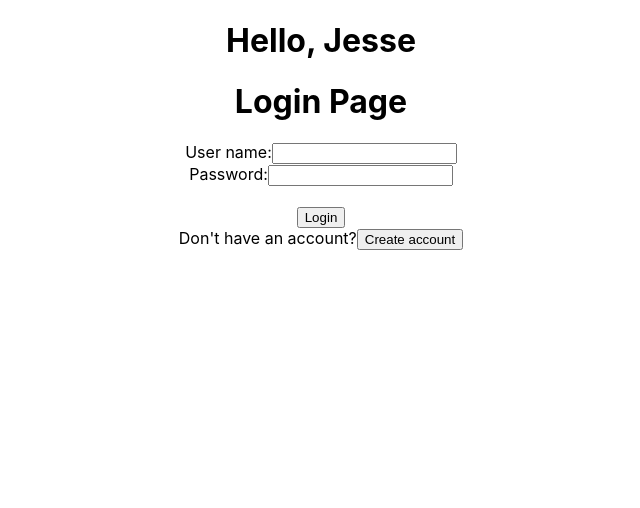
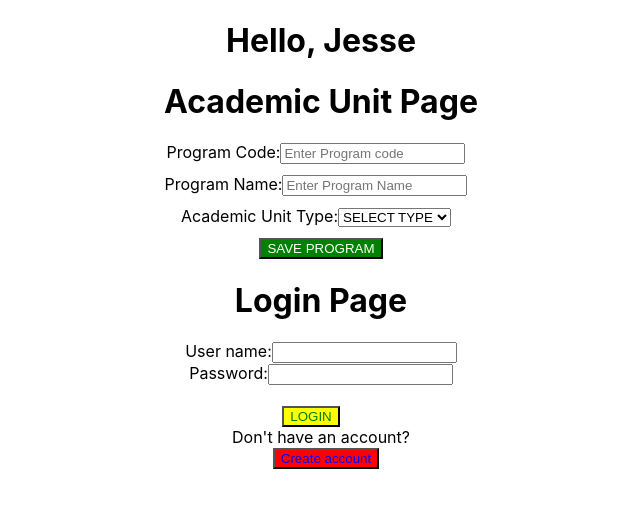
Before and after one commit to Jessekay/react-auca, a React (Create React App) app in the folder student_management/: page / in a window 1280 px wide. Shown: the top 508 px of the page, without its empty margins (319-959 px from the left). Built offline with nearby package versions, Linux system fonts and the light colour scheme.

Commit message:
connected the frontend to the backend now it enables user to save the academic unit

```diff
--- a/student_management/package.json
+++ b/student_management/package.json
@@ -7,6 +7,7 @@
     "@testing-library/jest-dom": "^6.9.1",
     "@testing-library/react": "^16.3.0",
     "@testing-library/user-event": "^13.5.0",
+    "axios": "^1.13.2",
     "react": "^19.2.0",
     "react-dom": "^19.2.0",
     "react-scripts": "5.0.1",
--- a/student_management/src/App.js
+++ b/student_management/src/App.js
@@ -3,6 +3,7 @@ import './App.css';
 import Addition from './component/Addition';
 import StudentList from './component/StudentList';
 import Login from './component/Login';
+import AcademicUnit from './component/AcademicUnit';
 
 function App() {
   let name = "Jesse";
@@ -11,6 +12,7 @@ function App() {
       <h1>Hello, {name}</h1>
       {/* <Addition />
       <StudentList /> */}
+      <AcademicUnit />
       <Login />
     </div>
   );
--- /dev/null
+++ b/student_management/src/component/AcademicUnit.js
@@ -0,0 +1,57 @@
+import React, {useState} from 'react'
+import Button from './Button'
+import axios from 'axios';
+
+function AcademicUnit() {
+
+    const[academicCode, setAcademicCode] = useState('');
+    const[academicName, setAcademicName] = useState('');
+    const[academicType, setAcademicType] = useState('');
+
+    const saveProgram = () => {
+        //alert('Academic Unit Saved!');
+
+        alert(`Saving Academic Unit with Code: ${academicCode}, Name: ${academicName}, Type: ${academicType}`);
+
+        axios.post("http://localhost:8001/api/academicUnit/save",
+            {
+            code: academicCode,
+            name: academicName,
+            type: academicType
+         }).then((response) => {
+            alert(response.data);
+         }).catch((err) => {
+            console.log("Error: " + err);
+         });
+    }
+
+
+
+  return (
+    <div>
+        <h1>Academic Unit Page</h1>
+        <div style={{marginRight: '10px', marginBottom: '10px'}}>
+            <label> Program Code:</label>
+            <input type="text" value={academicCode} onChange={(e) => setAcademicCode(e.target.value)} placeholder='Enter Program code' />
+        </div>
+        <div style={{marginRight: '10px', marginBottom: '10px'}}>
+            <label> Program Name:</label>
+            <input type="text" value={academicName} onChange={(e) => setAcademicName(e.target.value)}    placeholder='Enter Program Name' />
+        </div>
+        <div style={{marginRight: '10px', marginBottom: '10px'}}>
+            <label> Academic Unit Type:</label>
+            <select value={academicType} onChange={(e) => setAcademicType(e.target.value)}>
+                <option>SELECT TYPE</option>
+                <option>PROGRAMME</option>
+                <option>FACULTY</option>
+                <option>DEPARTMENT</option>
+            </select>
+        </div>
+        <div>
+            <Button label="SAVE PROGRAM" clickMe={saveProgram} styleMe={{color: 'white', backgroundColor: 'green'}}/>
+        </div>
+    </div>
+  )
+}
+
+export default AcademicUnit
--- /dev/null
+++ b/student_management/src/component/Button.js
@@ -0,0 +1,12 @@
+import React from 'react'
+
+function Button(props) {
+  return (
+    <div>
+      <button onClick={props.clickMe} style={props.styleMe}>{props.label}</button>
+      {props.clickMe}
+    </div>
+  )
+}
+
+export default Button
--- a/student_management/src/component/Login.js
+++ b/student_management/src/component/Login.js
@@ -1,4 +1,6 @@
 import React, { useState } from 'react'
+import Button from './Button';
+import AcademicUnit from './AcademicUnit';
 
 function Login() {
 
@@ -46,11 +48,13 @@ function Login() {
         <div>
         <br/>
       </div>
-        <button onClick={handleLogin}>Login</button>
+        {/* <button onClick={handleLogin}>Login</button> */}
+        <Button label="LOGIN" clickMe={handleLogin} styleMe={{marginRight: "20px", color: "green", backgroundColor: "yellow"}}/>
       </div>
       <div>
         <span>Don't have an account?</span>
-        <button onClick={() => setUserDoesHaveAccount(false)}>Create account</button>
+        {/* <button onClick={() => setUserDoesHaveAccount(false)}>Create account</button> */}
+        <Button label="Create account" clickMe={() => setUserDoesHaveAccount(false)} styleMe={{marginLeft: "10px", color: "blue", backgroundColor: "red"}}/>
       </div>
     </div>
       ) : (
@@ -72,11 +76,13 @@ function Login() {
           </select>
         </div>
         <div>
-          <button onClick={createAccount}>Create account</button>
+          {/* <button onClick={createAccount}>Create account</button> */}
+          <Button label="Create account" clickMe={() => setUserDoesHaveAccount(false)} styleMe={{marginLeft: "10px", color: "blue", backgroundColor: "red"}}/>
         </div>
         <div>
           <span>Already have an account?</span>
-          <button onClick={() => setUserDoesHaveAccount(true)}>Login</button>
+          {/* <button onClick={() => setUserDoesHaveAccount(true)}>Login</button> */}
+          <Button label="LOGIN" clickMe={handleLogin} styleMe={{marginRight: "20px", color: "green", backgroundColor: "yellow"}}/>
         </div>
     </div>
       )
```
Also changed, not shown: 1 other file (tests, documents, lock files or other folders).
